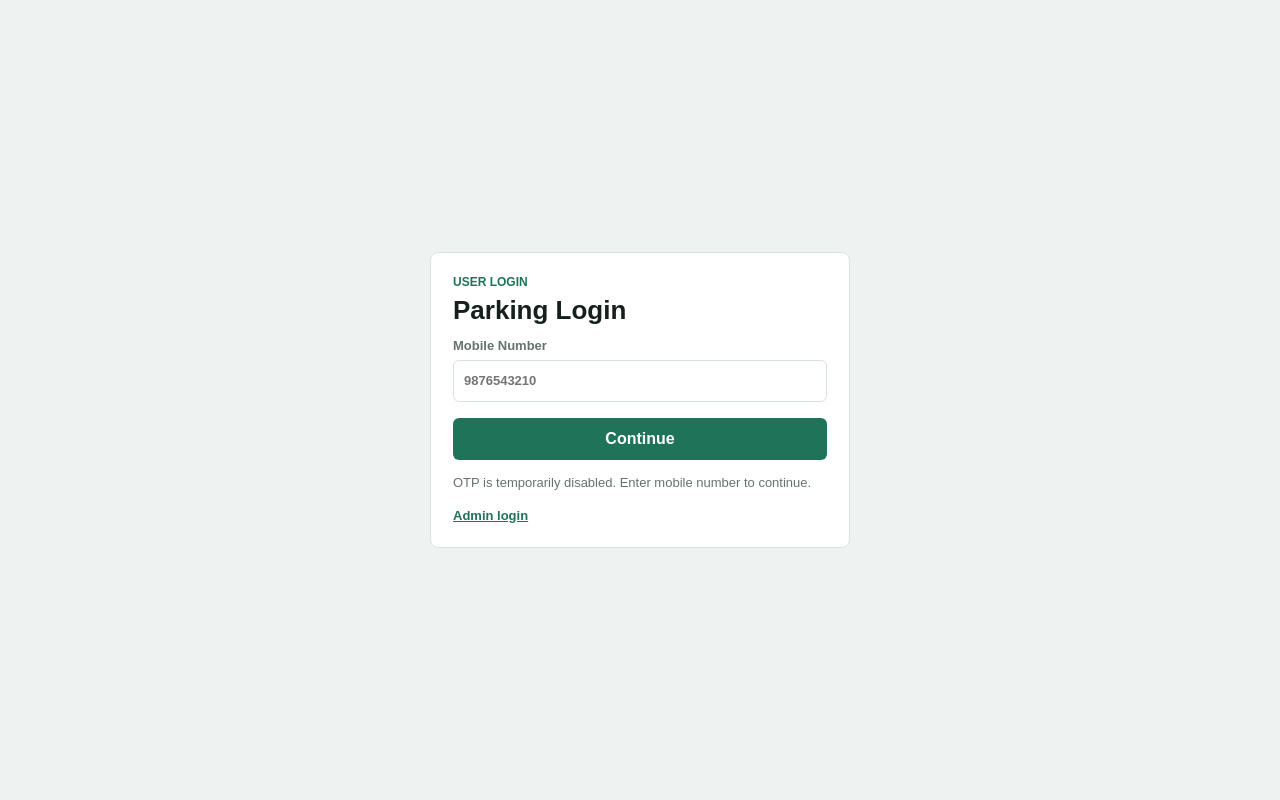
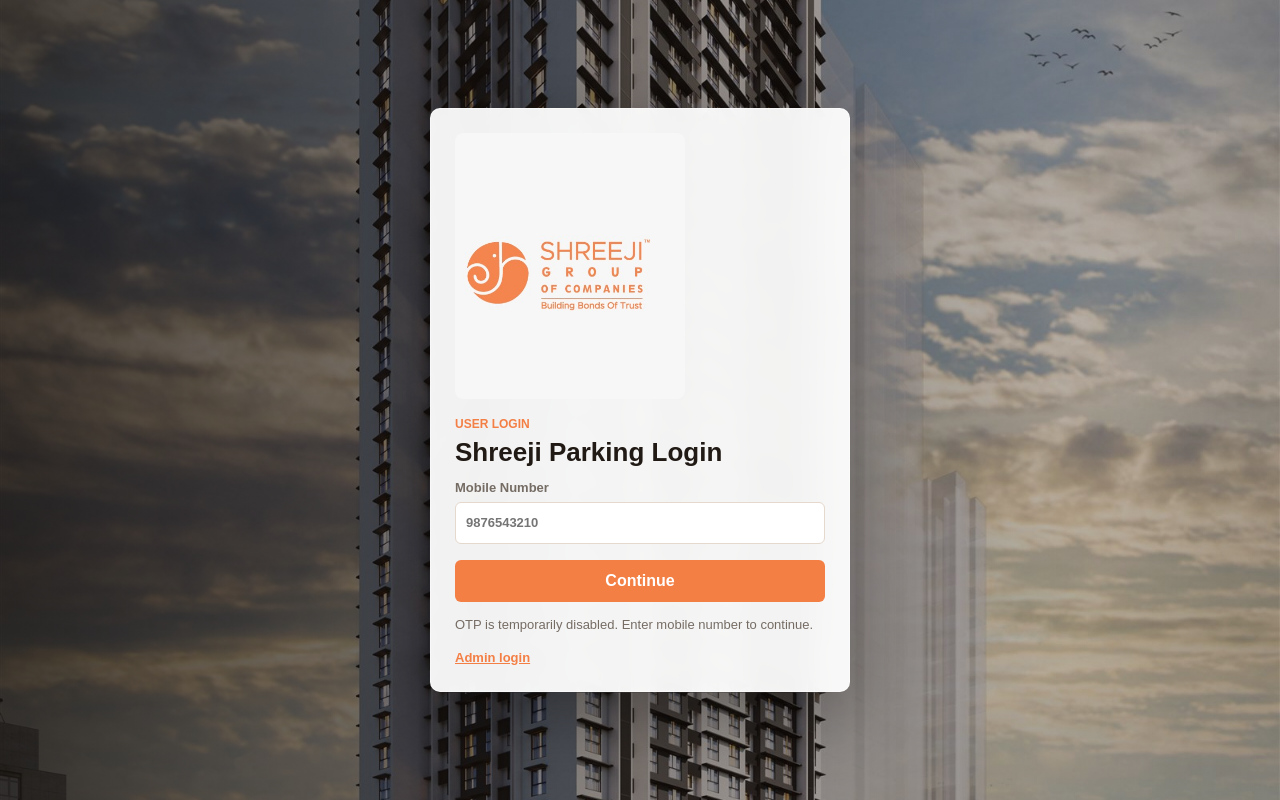
Before and after one commit to Mohammadkaif7865/parking-slot, a Next.js app: page /login in a window 1280 px wide. Built offline with nearby package versions, Linux system fonts and the light colour scheme.

Commit message:
Apply Shreeji branding

```diff
--- a/app/admin/login/page.js
+++ b/app/admin/login/page.js
@@ -33,8 +33,9 @@
   return (
     <main className="auth-page">
       <form className="auth-card" onSubmit={login}>
+        <img className="auth-logo" src="/brand/shreeji-logo.jpeg" alt="Shreeji Group" />
         <p className="eyebrow">Admin Login</p>
-        <h1>Map Management</h1>
+        <h1>Parking Management</h1>
         <label>
           Password
           <input type="password" value={password} onChange={(event) => setPassword(event.target.value)} placeholder="Admin password" />
--- a/app/globals.css
+++ b/app/globals.css
@@ -1,15 +1,17 @@
 :root {
-  --bg: #eef2f0;
+  --bg: #f5f1ec;
   --panel: #ffffff;
-  --ink: #15201c;
-  --muted: #66736d;
-  --line: #d9e2dd;
-  --primary: #1f7358;
-  --available: #34a866;
-  --partial: #d9a02f;
-  --booked: #d94843;
-  --reserved: #858f8a;
-  --selected: #f0c94d;
+  --ink: #201914;
+  --muted: #756c64;
+  --line: #e5d8cc;
+  --primary: #f47f45;
+  --primary-dark: #c95f2c;
+  --brand-soft: #fff3ec;
+  --available: #2f9b63;
+  --partial: #d99b2b;
+  --booked: #c94d43;
+  --reserved: #8e8780;
+  --selected: #ffbf63;
 }
 
 * {
@@ -43,7 +45,7 @@
   justify-content: space-between;
   gap: 18px;
   padding: 18px 24px;
-  background: var(--panel);
+  background: rgba(255, 255, 255, 0.96);
   border-bottom: 1px solid var(--line);
 }
 
@@ -60,7 +62,7 @@
   padding: 0 12px;
   border: 1px solid var(--line);
   border-radius: 6px;
-  background: #f8faf9;
+  background: var(--brand-soft);
   color: var(--primary);
   font-size: 13px;
   font-weight: 700;
@@ -103,7 +105,7 @@
   padding: 9px 11px;
   border: 1px solid var(--line);
   border-radius: 6px;
-  background: #f8faf9;
+  background: #fffaf6;
   color: var(--muted);
   font-size: 12px;
 }
@@ -126,7 +128,7 @@
   padding: 0 14px;
   border: 1px solid var(--line);
   border-radius: 6px 6px 0 0;
-  background: #f8faf9;
+  background: #fffaf6;
   color: var(--primary);
   font-weight: 800;
 }
@@ -195,7 +197,7 @@
   padding: 10px;
   border: 1px solid var(--line);
   border-radius: 6px;
-  background: #f8faf9;
+  background: #fffaf6;
 }
 
 .user-master-row.inactive {
@@ -284,14 +286,14 @@
   padding: 9px 10px;
   border: 1px solid var(--line);
   border-radius: 6px;
-  background: #f8faf9;
+  background: #fffaf6;
   color: var(--ink);
   text-align: left;
 }
 
 .map-item.active {
   border-color: var(--primary);
-  background: #edf6f1;
+  background: var(--brand-soft);
 }
 
 .map-item span {
@@ -342,7 +344,7 @@
   padding: 7px 9px;
   border: 1px solid var(--line);
   border-radius: 6px;
-  background: #f8faf9;
+  background: #fffaf6;
 }
 
 .inline-check input {
@@ -380,7 +382,7 @@
   padding: 9px 10px;
   border: 1px solid var(--line);
   border-radius: 6px;
-  background: #f8faf9;
+  background: #fffaf6;
   color: var(--ink);
   text-align: left;
 }
@@ -426,7 +428,7 @@
   padding: 7px 4px;
   border: 1px solid var(--line);
   border-radius: 6px;
-  background: #f8faf9;
+  background: #fffaf6;
   color: var(--ink);
 }
 
@@ -791,13 +793,13 @@
 }
 
 .secondary {
-  background: #edf4f0;
+  background: var(--brand-soft);
   color: var(--primary);
 }
 
 .ghost {
   border: 1px solid var(--line);
-  background: #f8faf9;
+  background: #fffaf6;
   color: var(--muted);
 }
 
@@ -918,19 +920,32 @@
   min-height: 100vh;
   place-items: center;
   padding: 20px;
+  background:
+    linear-gradient(90deg, rgba(22, 17, 13, 0.74), rgba(22, 17, 13, 0.2)),
+    url("/brand/shreeji-plaza-building-bg.jpeg") center / cover no-repeat;
 }
 
 .auth-card {
   width: min(420px, 100%);
-  padding: 22px;
-  border: 1px solid var(--line);
-  border-radius: 8px;
-  background: var(--panel);
+  padding: 24px;
+  border: 1px solid rgba(255, 255, 255, 0.42);
+  border-radius: 10px;
+  background: rgba(255, 255, 255, 0.94);
+  box-shadow: 0 24px 70px rgba(0, 0, 0, 0.32);
+  backdrop-filter: blur(10px);
 }
 
 .auth-card a {
   color: var(--primary);
   font-weight: 700;
+}
+
+.auth-logo {
+  display: block;
+  width: min(230px, 82%);
+  height: auto;
+  margin: 0 0 18px;
+  border-radius: 8px;
 }
 
 .demo-otp {
@@ -942,7 +957,7 @@
   padding: 12px;
   border: 1px dashed var(--primary);
   border-radius: 8px;
-  background: #edf6f1;
+  background: var(--brand-soft);
   color: var(--muted);
 }
 
@@ -960,7 +975,9 @@
 }
 
 .level-shell {
-  background: #eef2f0;
+  background:
+    linear-gradient(180deg, rgba(245, 241, 236, 0.96), rgba(245, 241, 236, 0.98)),
+    url("/brand/shreeji-plaza-building-bg.jpeg") center / cover fixed;
 }
 
 .level-selector {
@@ -994,7 +1011,7 @@
   padding: 16px 12px;
   border: 1px solid var(--line);
   border-radius: 8px;
-  background: #f8faf9;
+  background: #fffaf6;
   color: var(--ink);
   text-align: center;
   transition: border-color 160ms ease, box-shadow 160ms ease, transform 160ms ease;
@@ -1141,7 +1158,7 @@
   height: 32px;
   border: 1px solid var(--line);
   border-radius: 50%;
-  background: #f8faf9;
+  background: #fffaf6;
   color: var(--muted);
   font-weight: 800;
 }
@@ -1216,7 +1233,7 @@
   min-width: 42px;
   border: 1px solid var(--line);
   border-radius: 6px;
-  background: #f8faf9;
+  background: #fffaf6;
   color: var(--primary);
   font-weight: 800;
 }
--- a/app/layout.js
+++ b/app/layout.js
@@ -1,8 +1,13 @@
 import "./globals.css";
 
 export const metadata = {
-  title: "Smart Parking Map Booking Demo",
-  description: "Demo booking flow using exported AutoCAD parking maps."
+  title: "Shreeji Plaza Parking",
+  description: "Shreeji Plaza parking booking and slot management.",
+  icons: {
+    icon: "/brand/shreeji-logo.jpeg",
+    shortcut: "/brand/shreeji-logo.jpeg",
+    apple: "/brand/shreeji-logo.jpeg"
+  }
 };
 
 export default function RootLayout({ children }) {
--- a/app/login/page.js
+++ b/app/login/page.js
@@ -92,8 +92,9 @@
   return (
     <main className="auth-page">
       <form className="auth-card" onSubmit={OTP_LOGIN_DISABLED ? loginDirectly : step === "mobile" ? requestOtp : verifyOtp}>
+        <img className="auth-logo" src="/brand/shreeji-logo.jpeg" alt="Shreeji Group" />
         <p className="eyebrow">User Login</p>
-        <h1>{OTP_LOGIN_DISABLED ? "Parking Login" : "Parking OTP Login"}</h1>
+        <h1>{OTP_LOGIN_DISABLED ? "Shreeji Parking Login" : "Shreeji Parking OTP Login"}</h1>
         <label>
           Mobile Number
           <input value={mobile} disabled={!OTP_LOGIN_DISABLED && step === "otp"} onChange={(event) => setMobile(event.target.value.replace(/\D/g, "").slice(0, 10))} placeholder="9876543210" />
```
Also changed, not shown: app/page.js (+85 -18 lines), public/brand/shreeji-logo.jpeg (added), public/brand/shreeji-plaza-building-bg.jpeg (added).
